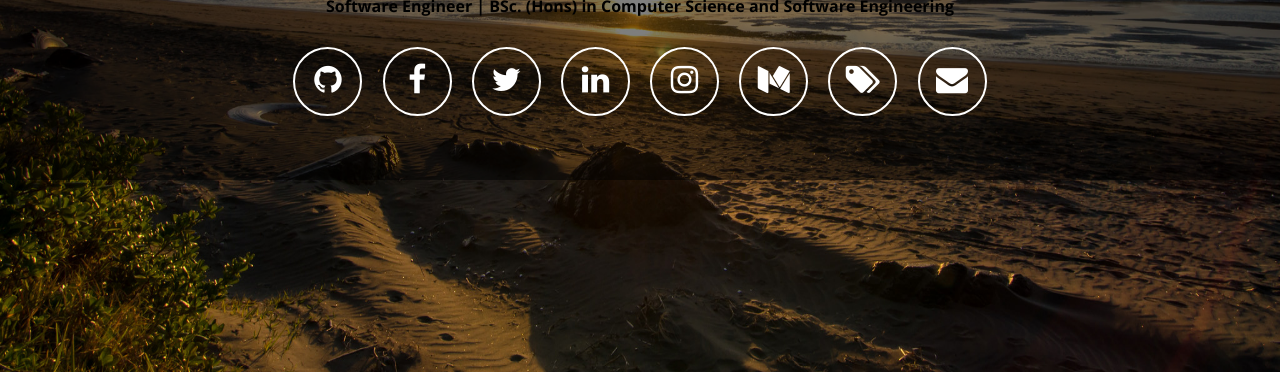
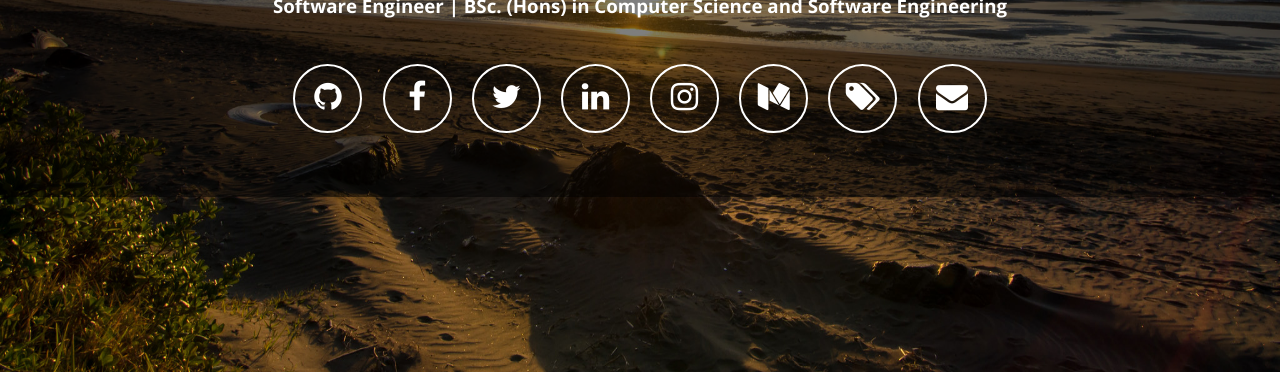
Before and after one commit to Amarasinghe-ULDP/Amarasinghe-ULDP.github.io, a plain HTML site: page index.html in a window 1280 px wide. Shown: the part 428-800 px from the top of the page. Drawn offline with nearby package versions, Linux system fonts and the light colour scheme; files whose address does not match are found by name.

Commit message:
change index.html

```diff
--- a/index.html
+++ b/index.html
@@ -35,7 +35,7 @@
 
 
             <h1>Danushka Amarasinghe</h1>
-            <h4>Software Engineer | BSc. (Hons) in Computer Science and Software Engineering</h4>
+            <h3>Software Engineer | BSc. (Hons) in Computer Science and Software Engineering</h3>
 
                 <ul>
 
```
Also changed, not shown: imgs/favicon.ico (added).
